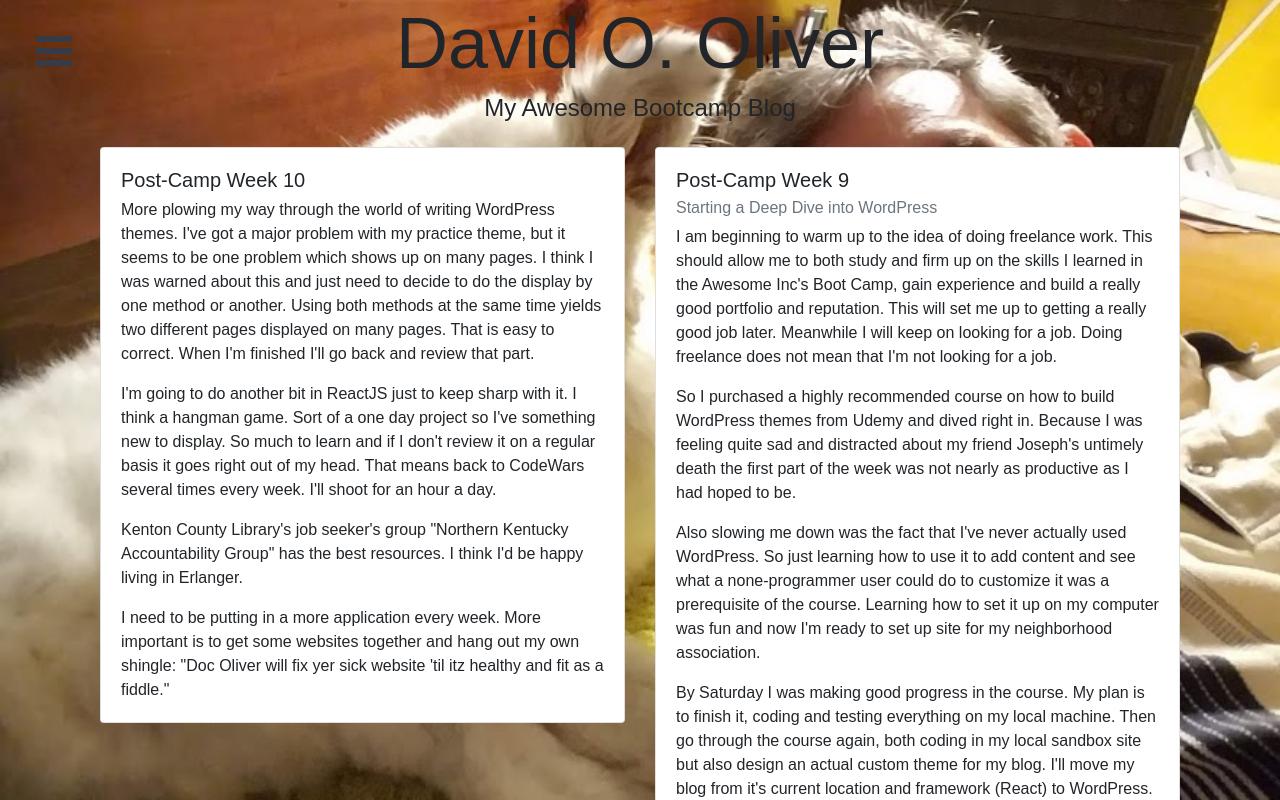
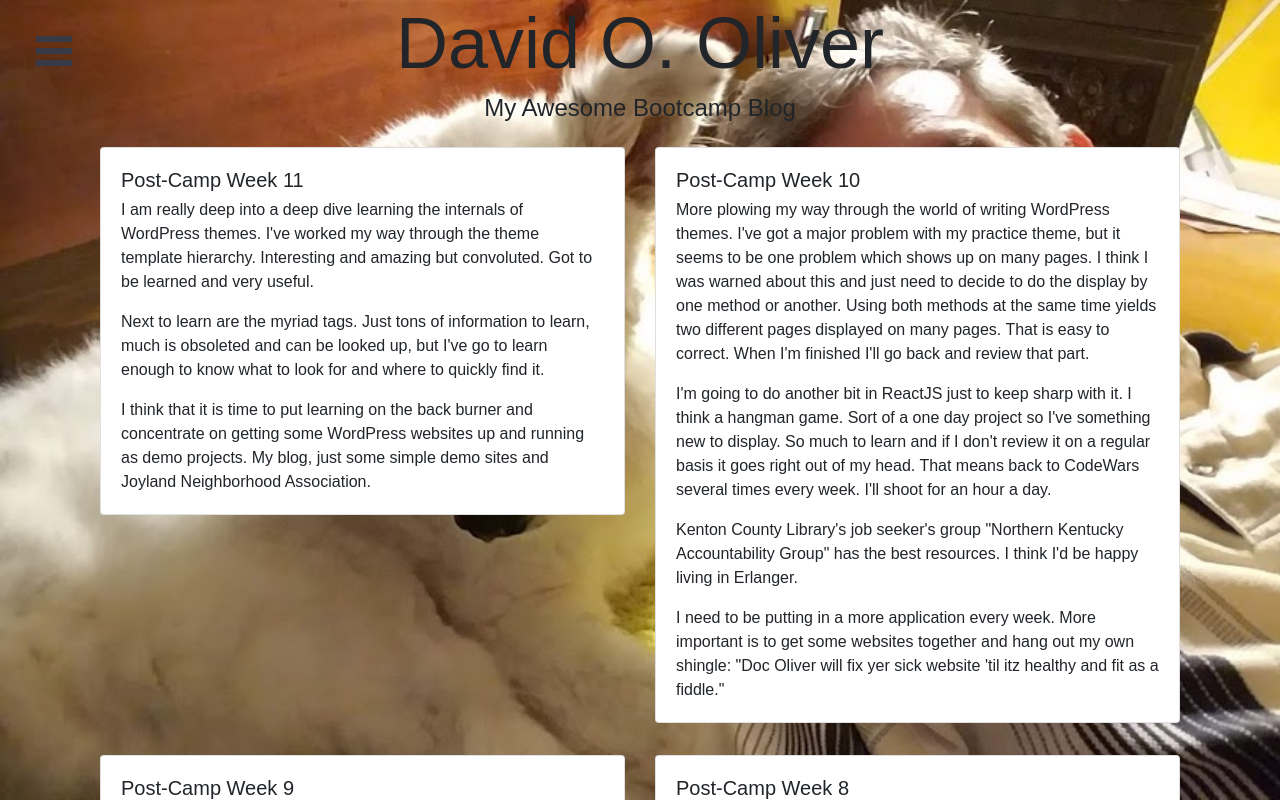
Before and after one commit to davo1984/blog-react, a React (Create React App) app: page /blog in a window 1280 px wide. Shown: the top 800 px of the page. Built offline with nearby package versions, Linux system fonts and the light colour scheme.

Commit message:
weekly blog post

```diff
--- a/src/components/postsJSON.js
+++ b/src/components/postsJSON.js
@@ -25,6 +25,15 @@ const postsJSON = (props) => {
             //         ``
             //     ]
             // },
+            {
+                "title": "Post-Camp Week 11",
+                "subTitle": "",
+                "paragraph": [
+                    `I am really deep into a deep dive learning the internals of WordPress themes. I've worked my way through the theme template hierarchy. Interesting and amazing but convoluted. Got to be learned and very useful.`,
+                    `Next to learn are the myriad tags. Just tons of information to learn, much is obsoleted and can be looked up, but I've go to learn enough to know what to look for and where to quickly find it.`,
+                    `I think that it is time to put learning on the back burner and concentrate on getting some WordPress websites up and running as demo projects. My blog, just some simple demo sites and Joyland Neighborhood Association.`
+                ]
+            },
             {
                 "title": "Post-Camp Week 10",
                 "subTitle": "",
```
